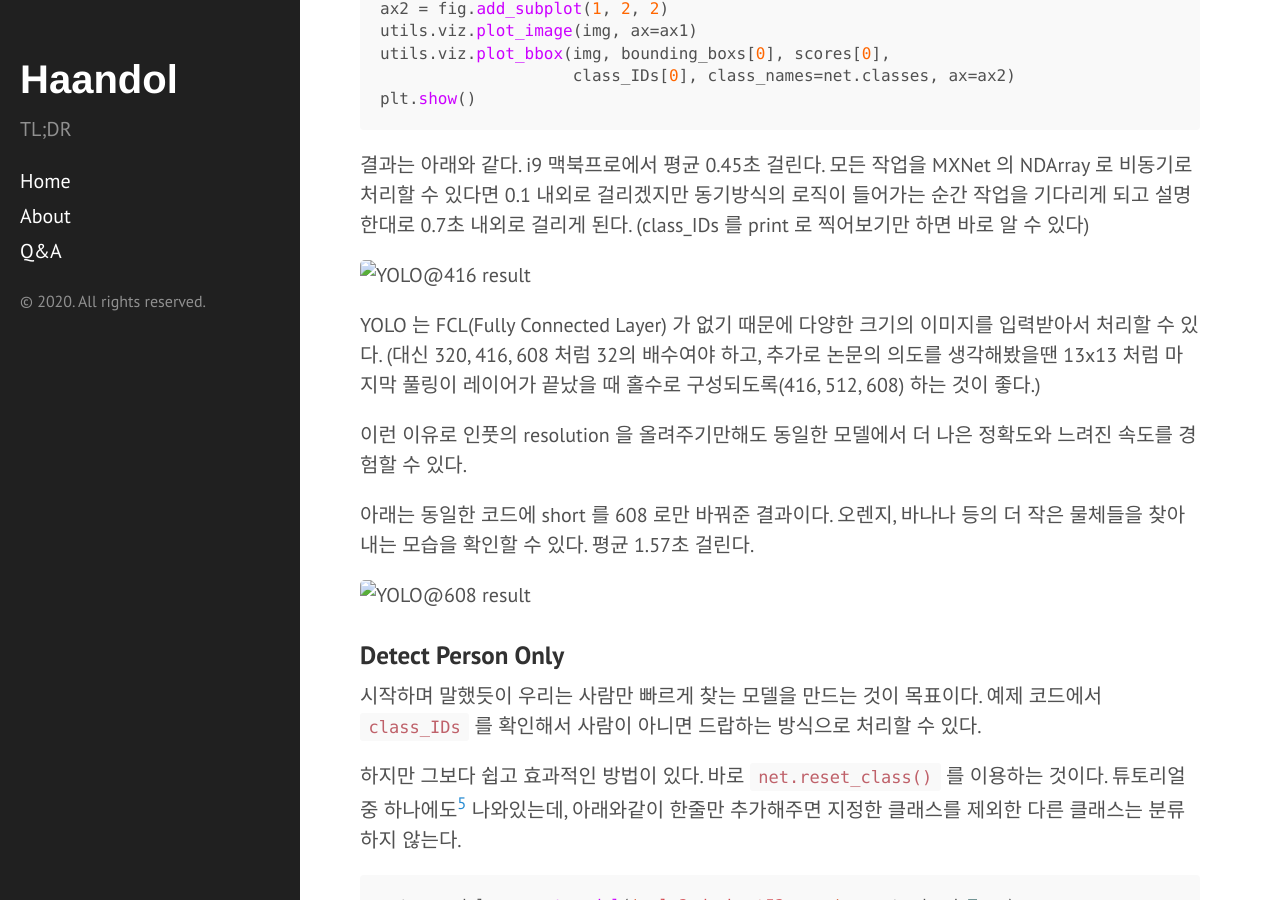
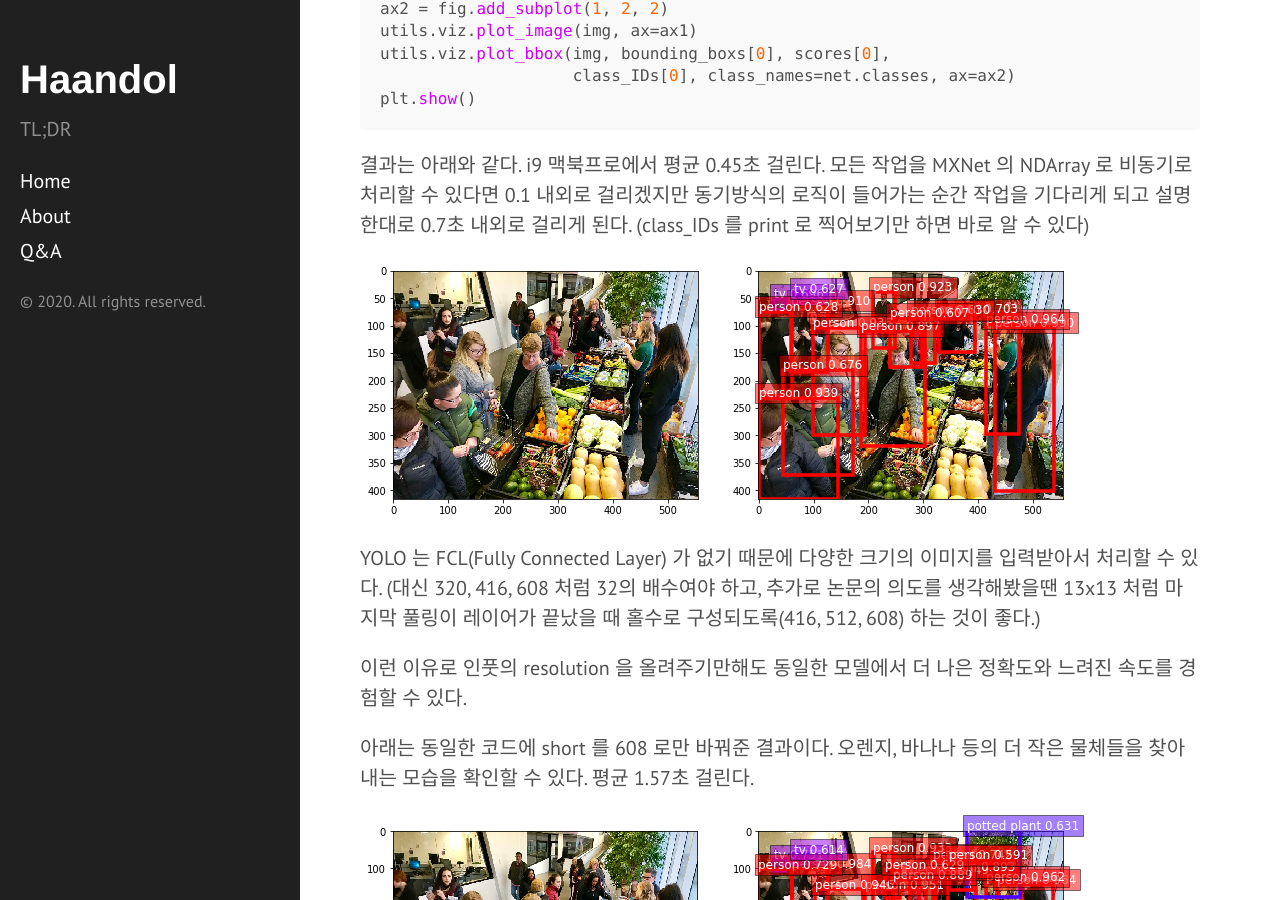
Before and after one commit to haandol/haandol.github.com, a Jekyll site: the page built from _posts/2020-02-22-object-detection-using-pretrained-model.md, in a window 1280 px wide and 900 px high, scrolled down 2988 px. Built offline with Jekyll 4.4.1, drawn with Linux system fonts in a browser that asks for light colours; comment, search, counter and statistics services are not loaded.

Commit message:
fix img src

```diff
--- a/_posts/2020-02-22-object-detection-using-pretrained-model.md
+++ b/_posts/2020-02-22-object-detection-using-pretrained-model.md
@@ -74,7 +74,7 @@ plt.show()
 모든 작업을 MXNet 의 NDArray 로 비동기로 처리할 수 있다면 0.1 내외로 걸리겠지만 동기방식의 로직이 들어가는 순간 작업을 기다리게 되고 설명한대로 0.7초 내외로 걸리게 된다.
 (class_IDs 를 print 로 찍어보기만 하면 바로 알 수 있다)
 
-![YOLO@416 result](/assets/images/20200222/fig1.png)
+![YOLO@416 result](/assets/img/20200222/fig1.png)
 
 YOLO 는 FCL(Fully Connected Layer) 가 없기 때문에 다양한 크기의 이미지를 입력받아서 처리할 수 있다. (대신 320, 416, 608 처럼 32의 배수여야 하고, 추가로 논문의 의도를 생각해봤을땐 13x13 처럼 마지막 풀링이 레이어가 끝났을 때 홀수로 구성되도록(416, 512, 608) 하는 것이 좋다.)
 
@@ -82,7 +82,7 @@ YOLO 는 FCL(Fully Connected Layer) 가 없기 때문에 다양한 크기의 이
 
 아래는 동일한 코드에 short 를 608 로만 바꿔준 결과이다. 오렌지, 바나나 등의 더 작은 물체들을 찾아내는 모습을 확인할 수 있다. 평균 1.57초 걸린다.
 
-![YOLO@608 result](/assets/images/20200222/fig2.png)
+![YOLO@608 result](/assets/img/20200222/fig2.png)
 
 ### Detect Person Only
 
```
